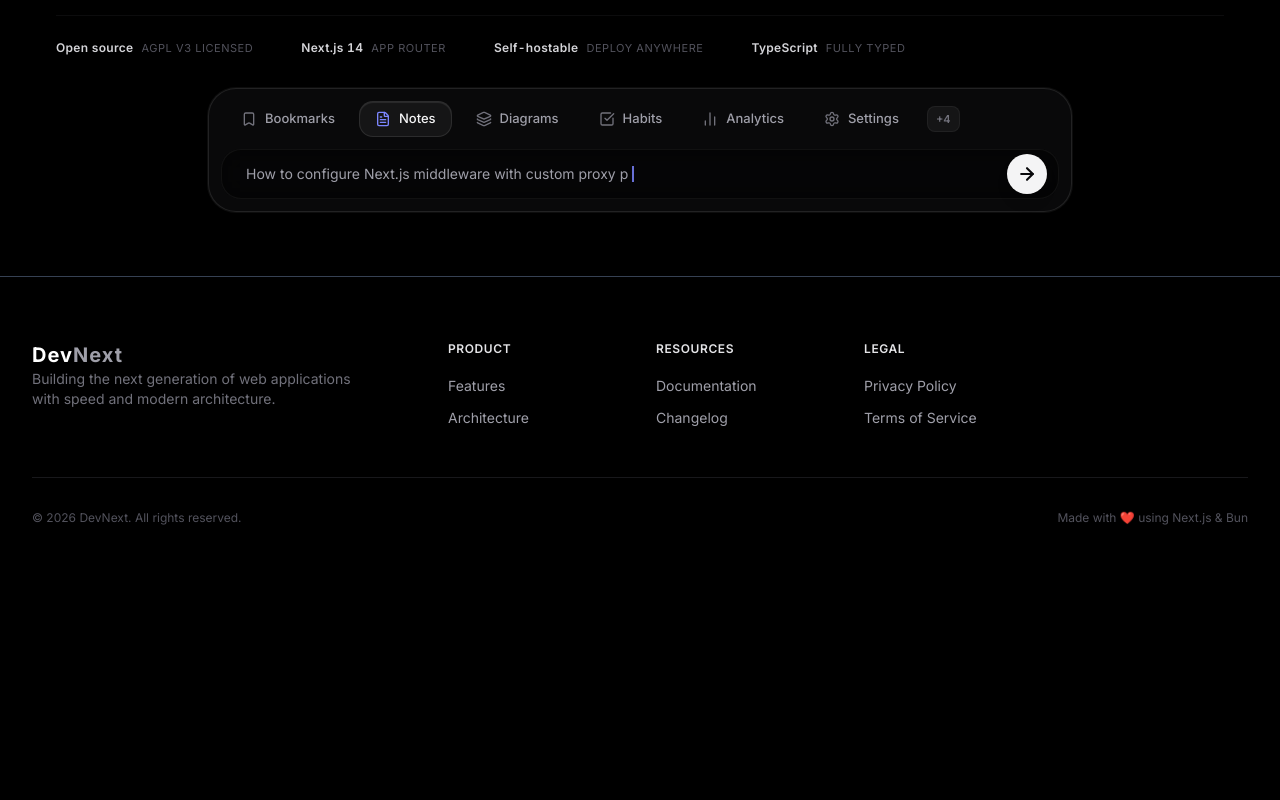
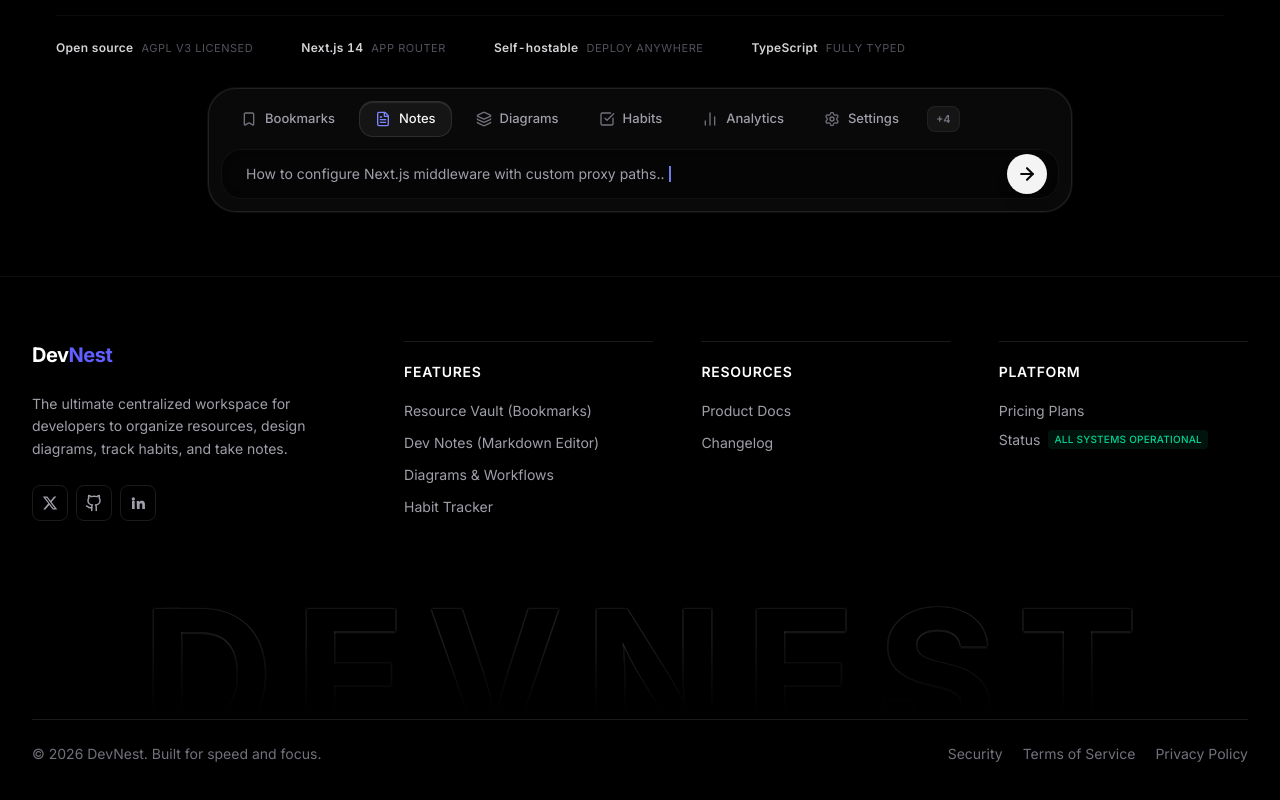
Before and after one commit to codezenashish/ryuk, a Next.js app: page / in a window 1280 px wide. Shown: the part 668-1468 px from the top of the page. Before the commit the page ends 1258 px from the top, so only its background shows below. Built offline with nearby package versions, Linux system fonts and the light colour scheme.

Commit message:
refactor: update navigation UI components, streamline styling, and overhaul footer layout

```diff
--- a/src/components/Footer.tsx
+++ b/src/components/Footer.tsx
@@ -1,119 +1,147 @@
-import React from "react";
-import Link from "next/link";
+import Link from 'next/link';
 
-const Footer = () => {
+export default function Footer() {
   return (
-    <footer className="w-full  text-zinc-400 ">
-      <div className="mx-auto max-w-7xl border-t border-gray-700 px-4 py-12 sm:px-6 lg:px-8 lg:py-16">
-        {/* Main Footer Content Grid */}
-        <div className="xl:grid xl:grid-cols-3 xl:gap-8">
-          {/* Brand Section */}
-          <div className="space-y-4 xl:col-span-1">
-            <Link
-              href="/"
-              className="text-xl font-bold tracking-wider text-white"
-            >
-              Dev<span className="text-zinc-400">Next</span>
+    <footer className="relative w-full px-4 sm:px-6 lg:px-8 py-12 sm:py-16 overflow-hidden bg-black border-t border-white/[0.05]">
+      <div className="relative max-w-[1400px] mx-auto w-full">
+        <div className="grid grid-cols-1 lg:grid-cols-[1.3fr_1fr_1fr_1fr] gap-10 lg:gap-12">
+          <div className="flex flex-col gap-6" style={{ opacity: 1, transform: 'none' }}>
+            <div className="flex items-center gap-2">
+              <span className="text-xl font-bold tracking-tight text-white font-mono">
+                Dev<span className="text-indigo-500">Nest</span>
+              </span>
+            </div>
+            <p className="text-sm text-zinc-400 leading-relaxed max-w-xs">
+              The ultimate centralized workspace for developers to organize resources, design diagrams, track habits, and take notes.
+            </p>
+            <div className="flex items-center gap-2">
+              <Link href="#" className="w-9 h-9 rounded-md border border-white/10 text-zinc-400 flex items-center justify-center hover:bg-white/5 hover:text-white transition-colors">
+                <svg width="16" height="16" viewBox="0 0 24 24" fill="currentColor">
+                  <path d="M18.244 2.25h3.308l-7.227 8.26 8.502 11.24H16.17l-5.214-6.817L4.99 21.75H1.68l7.73-8.835L1.254 2.25H8.08l4.713 6.231zm-1.161 17.52h1.833L7.084 4.126H5.117z" />
+                </svg>
               </Link>
-            <p className="text-sm max-w-xs text-zinc-500">
-              Building the next generation of web applications with speed and
-              modern architecture.
-            </p>
+              <Link href="#" className="w-9 h-9 rounded-md border border-white/10 text-zinc-400 flex items-center justify-center hover:bg-white/5 hover:text-white transition-colors">
+                <svg width="18" height="18" viewBox="0 0 24 24" fill="none" stroke="currentColor" strokeWidth="2" strokeLinecap="round" strokeLinejoin="round">
+                  <path d="M15 22v-4a4.8 4.8 0 0 0-1-3.5c3 0 6-2 6-5.5.08-1.25-.27-2.48-1-3.5.28-1.15.28-2.35 0-3.5 0 0-1 0-3 1.5-2.64-.5-5.36-.5-8 0C6 2 5 2 5 2c-.3 1.15-.3 2.35 0 3.5A5.403 5.403 0 0 0 4 9c0 3.5 3 5.5 6 5.5-.39.49-.68 1.05-.85 1.65-.17.6-.22 1.23-.15 1.85v4" />
+                  <path d="M9 18c-4.51 2-5-2-7-2" />
+                </svg>
+              </Link>
+              <Link href="#" className="w-9 h-9 rounded-md border border-white/10 text-zinc-400 flex items-center justify-center hover:bg-white/5 hover:text-white transition-colors">
+                <svg width="16" height="16" viewBox="0 0 24 24" fill="currentColor">
+                  <path d="M4.98 3.5a2.5 2.5 0 1 1 0 5 2.5 2.5 0 0 1 0-5zM3 9h4v12H3zm7 0h3.8v1.7h.05c.53-1 1.84-2.05 3.78-2.05 4.04 0 4.78 2.66 4.78 6.12V21h-4v-5.5c0-1.3-.02-3-1.83-3s-2.11 1.43-2.11 2.9V21h-4z" />
+                </svg>
+              </Link>
+            </div>
           </div>
 
-          {/* Links Section Grid */}
-          <div className="mt-12 grid grid-cols-2 gap-8 xl:col-span-2 xl:mt-0">
-            <div className="md:grid md:grid-cols-2 md:gap-8">
-              {/* Product Links */}
-              <div>
-                <h3 className="text-xs font-semibold uppercase tracking-wider text-zinc-200">
-                  Product
-                </h3>
-                <ul className="mt-4 space-y-2">
+          <div className="flex flex-col gap-2 lg:border-t lg:border-white/10 lg:pt-5" style={{ opacity: 1, transform: 'none' }}>
+            <h4 className="text-sm font-semibold text-white tracking-wider uppercase">
+              Features
+            </h4>
+            <ul className="flex flex-col gap-2 mt-2">
               <li>
-                    <Link
-                      href="/features"
-                      className="text-sm hover:text-white transition-colors"
-                    >
-                      Features
+                <Link href="/dashboard" className="text-sm text-zinc-400 hover:text-white transition-colors">
+                  Resource Vault (Bookmarks)
                 </Link>
               </li>
               <li>
-                    <Link
-                      href="/architecture"
-                      className="text-sm hover:text-white transition-colors"
-                    >
-                      Architecture
+                <Link href="/dashboard" className="text-sm text-zinc-400 hover:text-white transition-colors">
+                  Dev Notes (Markdown Editor)
+                </Link>
+              </li>
+              <li>
+                <Link href="/dashboard" className="text-sm text-zinc-400 hover:text-white transition-colors">
+                  Diagrams &amp; Workflows
+                </Link>
+              </li>
+              <li>
+                <Link href="/dashboard" className="text-sm text-zinc-400 hover:text-white transition-colors">
+                  Habit Tracker
                 </Link>
               </li>
             </ul>
           </div>
 
-              {/* Docs Links */}
-              <div className="mt-12 md:mt-0">
-                <h3 className="text-xs font-semibold uppercase tracking-wider text-zinc-200">
+          <div className="flex flex-col gap-2 lg:border-t lg:border-white/10 lg:pt-5" style={{ opacity: 1, transform: 'none' }}>
+            <h4 className="text-sm font-semibold text-white tracking-wider uppercase">
               Resources
-                </h3>
-                <ul className="mt-4 space-y-2">
+            </h4>
+            <ul className="flex flex-col gap-2 mt-2">
               <li>
-                    <Link
-                      href="/docs"
-                      className="text-sm hover:text-white transition-colors"
-                    >
-                      Documentation
+                <Link href="/docs" className="text-sm text-zinc-400 hover:text-white transition-colors">
+                  Product Docs
                 </Link>
               </li>
               <li>
-                    <Link
-                      href="/changelog"
-                      className="text-sm hover:text-white transition-colors"
-                    >
+                <Link href="/features" className="text-sm text-zinc-400 hover:text-white transition-colors">
                   Changelog
                 </Link>
               </li>
             </ul>
           </div>
-            </div>
 
-            {/* Legal Links */}
-            <div>
-              <h3 className="text-xs font-semibold uppercase tracking-wider text-zinc-200">
-                Legal
-              </h3>
-              <ul className="mt-4 space-y-2">
+          <div className="flex flex-col gap-2 lg:border-t lg:border-white/10 lg:pt-5" style={{ opacity: 1, transform: 'none' }}>
+            <h4 className="text-sm font-semibold text-white tracking-wider uppercase">
+              Platform
+            </h4>
+            <ul className="flex flex-col gap-2 mt-2">
               <li>
-                  <Link
-                    href="/privacy"
-                    className="text-sm hover:text-white transition-colors"
-                  >
-                    Privacy Policy
+                <Link href="/pricing" className="text-sm text-zinc-400 hover:text-white transition-colors">
+                  Pricing Plans
                 </Link>
               </li>
-                <li>
-                  <Link
-                    href="/terms"
-                    className="text-sm hover:text-white transition-colors"
-                  >
-                    Terms of Service
+              <li className="flex items-center gap-2">
+                <Link href="#" className="text-sm text-zinc-400 hover:text-white transition-colors">
+                  Status
                 </Link>
+                <span className="px-1.5 py-0.5 rounded bg-emerald-500/10 text-emerald-400 text-[10px] font-medium uppercase tracking-wide">
+                  All Systems Operational
+                </span>
               </li>
             </ul>
           </div>
         </div>
+
+        <div
+          className="relative mt-16 w-full select-none"
+          aria-hidden="true"
+          style={{
+            fontSize: 'min(14.2vw, 210px)',
+            height: '0.74em',
+            maskImage: 'linear-gradient(rgb(0, 0, 0) 40%, transparent 95%)',
+            WebkitMaskImage: 'linear-gradient(rgb(0, 0, 0) 40%, transparent 95%)'
+          }}
+        >
+          <div
+            className="absolute inset-0 flex justify-center font-bold uppercase leading-none whitespace-nowrap text-black"
+            style={{
+              fontSize: 'inherit',
+              letterSpacing: '0.12em',
+              paddingLeft: '0.12em',
+              textShadow: 'rgba(255, 255, 255, 0.08) 0px -1.5px 0px, rgba(255, 255, 255, 0.08) 1.5px 0px 0px, rgba(255, 255, 255, 0.08) 0px 1.5px 0px, rgba(255, 255, 255, 0.08) -1.5px 0px 0px'
+            }}
+          >
+            DevNest
+          </div>
         </div>
 
-        {/* Bottom Bar (Copyright) */}
-        <div className="mt-12 border-t border-zinc-900 pt-8 flex flex-col md:flex-row items-center justify-between gap-4">
-          <p className="text-xs text-zinc-600">
-            &copy; {new Date().getFullYear()} DevNext. All rights reserved.
+        <div className="pt-6 border-t border-white/10 flex flex-col sm:flex-row items-start sm:items-center justify-between gap-4 text-xs sm:text-sm text-zinc-500">
+          <p>
+            © {new Date().getFullYear()} DevNest. Built for speed and focus.
           </p>
-          <div className="flex space-x-6 text-xs text-zinc-600">
-            <span>Made with ❤️ using Next.js & Bun</span>
+          <div className="flex items-center gap-5">
+            <Link href="#" className="hover:text-white transition-colors">
+              Security
+            </Link>
+            <Link href="#" className="hover:text-white transition-colors">
+              Terms of Service
+            </Link>
+            <Link href="#" className="hover:text-white transition-colors">
+              Privacy Policy
+            </Link>
           </div>
         </div>
       </div>
     </footer>
   );
-};
-
-export default Footer;
+}
```
Lines whose indentation alone changed are shown as unchanged.
